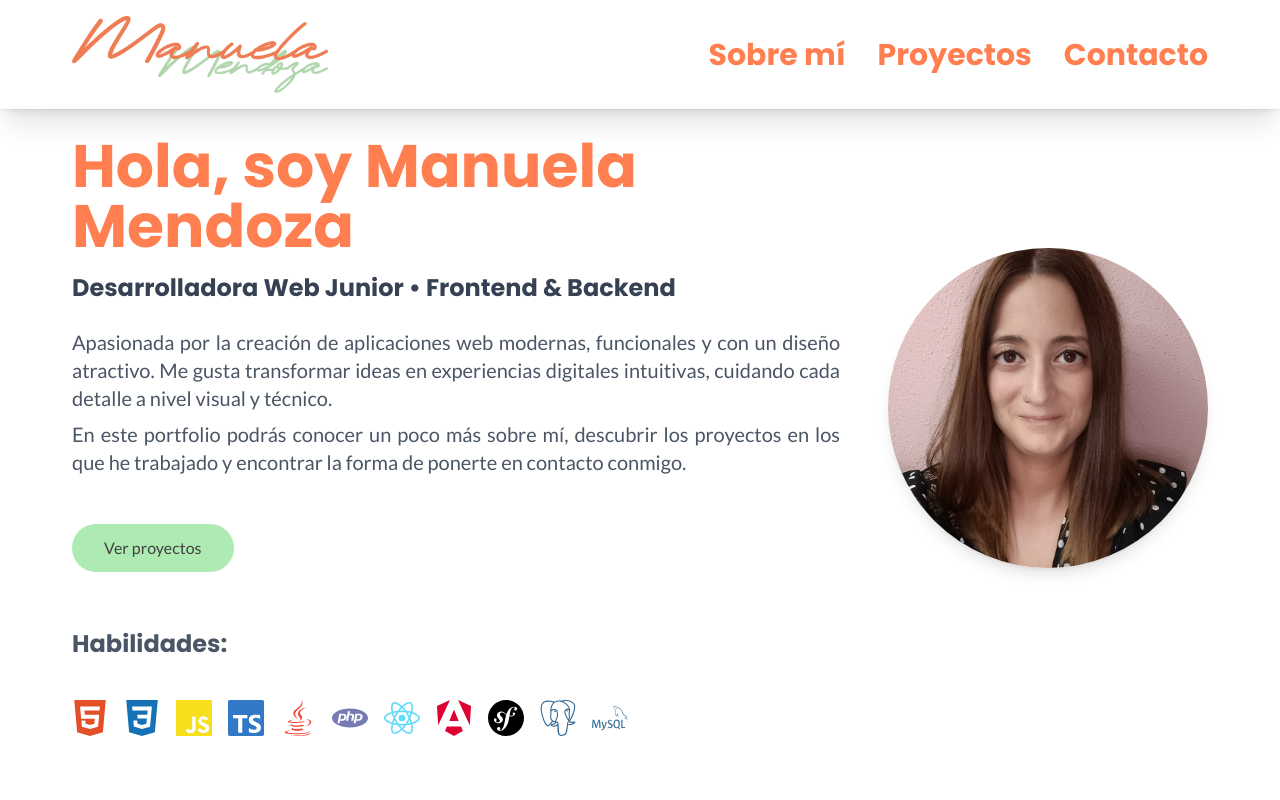
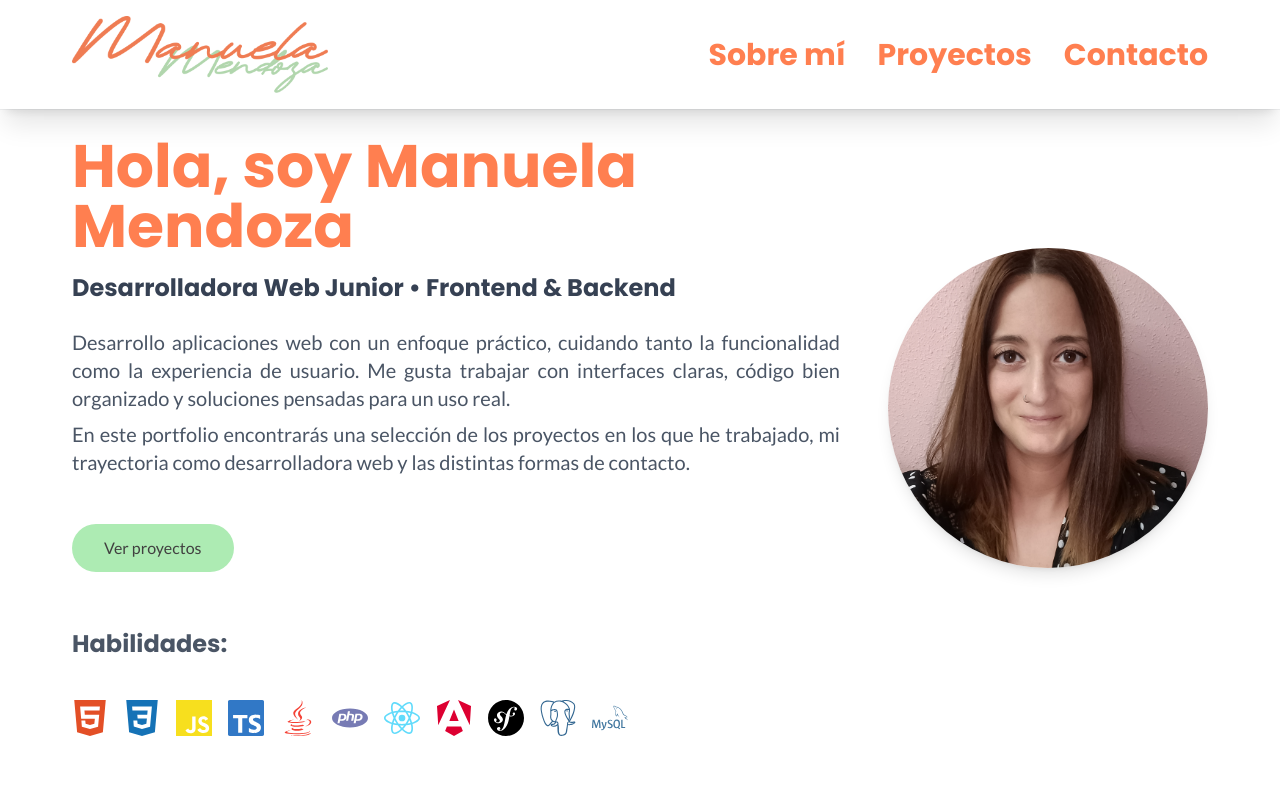
Before and after one commit to manuela217/portfolio-personal-react, a React (Vite) app: page / in a window 1280 px wide. Shown: the top 800 px of the page. Built offline with nearby package versions, Linux system fonts and the light colour scheme.

Commit message:
Updated hero

```diff
--- a/src/components/Hero.jsx
+++ b/src/components/Hero.jsx
@@ -15,12 +15,12 @@ export default function Hero() {
         <h2 className="font-poppins text-lg sm:text-xl md:text-2xl font-bold text-gray-700 mt-4 mb-6"> Desarrolladora Web Junior • Frontend & Backend </h2>
 
         <p className="text-base sm:text-lg md:text-xl max-w-3xl text-gray-600 mb-2 text-center md:text-justify">
-          Apasionada por la creación de aplicaciones web modernas, funcionales y con un diseño atractivo.
-          Me gusta transformar ideas en experiencias digitales intuitivas, cuidando cada detalle a nivel visual y técnico.
+          Desarrollo aplicaciones web con un enfoque práctico, cuidando tanto la funcionalidad como la experiencia de usuario.
+          Me gusta trabajar con interfaces claras, código bien organizado y soluciones pensadas para un uso real.
         </p>
         <p className="text-base sm:text-lg md:text-xl max-w-3xl text-gray-600 mb-2 text-center md:text-justify">
-          En este portfolio podrás conocer un poco más sobre mí, descubrir los proyectos en los que he trabajado y encontrar
-          la forma de ponerte en contacto conmigo.
+          En este portfolio encontrarás una selección de los proyectos en los que he trabajado, mi trayectoria como desarrolladora web y las distintas
+          formas de contacto.
         </p>
 
         <a
```
